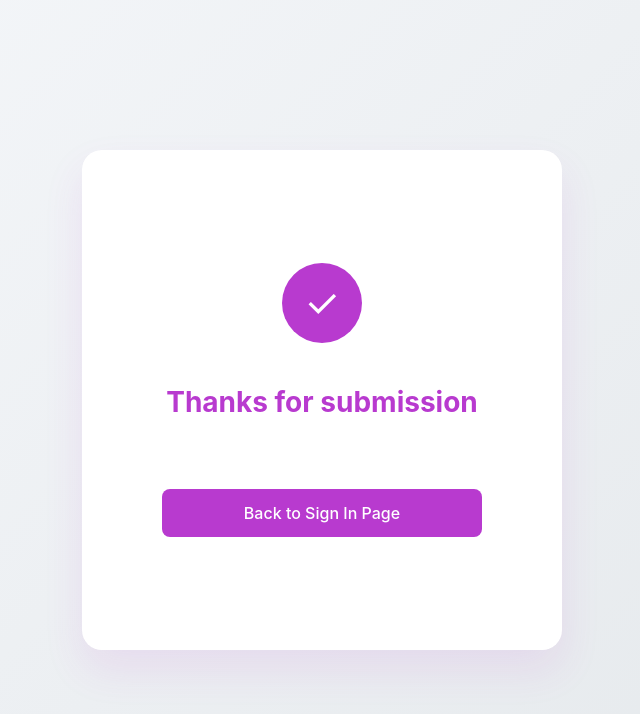
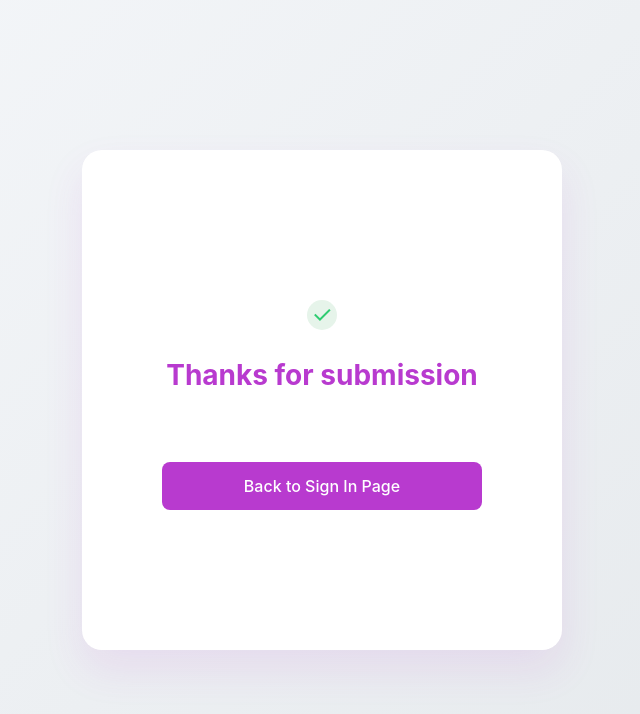
Before and after one commit to omar-ahmed2/desktop-real-time-chat-pp, a React (Vite) app in the folder desktop-real-time-chat-app/: page /submission in a window 1280 px wide. Shown: the top 714 px of the page, without its empty margins (318-958 px from the left). Built offline with nearby package versions, Linux system fonts and the light colour scheme.

Commit message:
feat: add state management for privacy and notification settings in account settings

```diff
--- a/desktop-real-time-chat-app/src/components/SettingsAccount/SettingsAccount.css
+++ b/desktop-real-time-chat-app/src/components/SettingsAccount/SettingsAccount.css
@@ -197,3 +197,40 @@
 .no-btn:hover {
   background-color: #95a5a6;
 }
+
+.success-message{
+  display: flex;
+  align-items: center;
+  font-size: 16px;
+  color: #2ecc71;
+  margin-top: 20px;
+  padding: 10px;
+  background-color: #e6f4ea;
+  border: 1px solid #b6dfc1;
+  border-radius: 8px;
+  box-shadow: 0 2px 4px rgba(0, 0, 0, 0.1);
+  width: 100%;
+  text-align: start;
+  height: 50px;
+}
+
+.success-message span{
+  font-weight: bold;
+  margin-right: 10px;
+  color: #27ae60;
+}
+
+.success-icon{
+  font-size: 24px;
+  margin-right: 10px;
+  color: #2ecc71;
+  display: flex;
+  align-items: center;
+  justify-content: center;
+  width: 30px;
+  height: 30px;
+  border-radius: 50%;
+  background-color: #e6f4ea;
+  margin: 10px;
+  padding: 5px;
+}
--- a/desktop-real-time-chat-app/src/components/SettingsAccount/SettingsAccount.jsx
+++ b/desktop-real-time-chat-app/src/components/SettingsAccount/SettingsAccount.jsx
@@ -41,7 +41,7 @@ const SettingsAccount = ({ onSelectSection }) => {
       setPhoneNumber(newPhoneNumber);
       setNewPhoneNumber("");
       setPhoneUpdated(true);
-      setTimeout(() => setPhoneUpdated(false), 3000); // الرسالة تختفي بعد ٣ ثواني
+      setTimeout(() => setPhoneUpdated(false), 3000);
     }
   };
 
```
